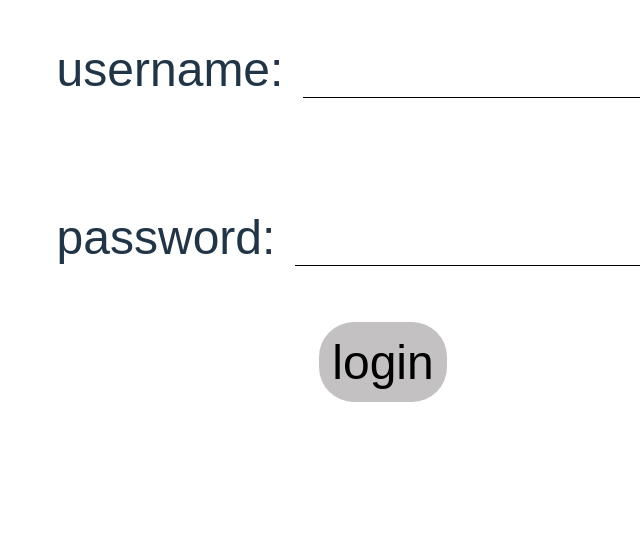
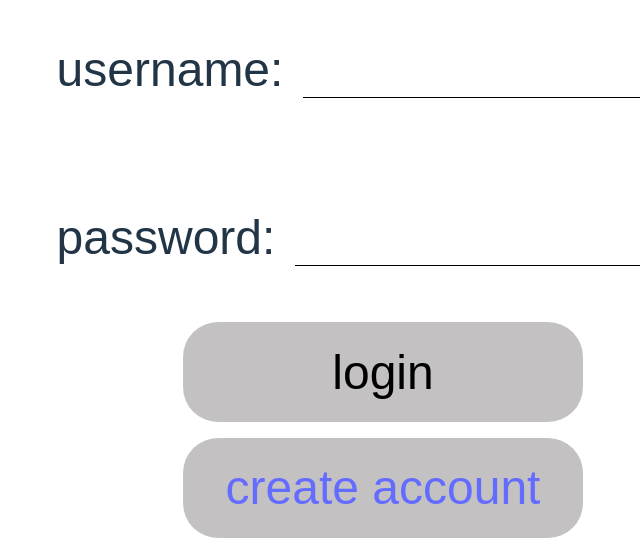
Before and after one commit to s6hib/CSC-307-To-Do-App, a React (Vite) app in the folder packages/react-frontend/: page /login in a window 1280 px wide. Shown: the part 246-800 px from the top of the page, without its empty margins (257-897 px from the left). Built offline with nearby package versions, Linux system fonts and the light colour scheme; a web font is replaced by a local one.

Commit message:
Created CreateAccount page

```diff
--- a/packages/react-frontend/src/App.jsx
+++ b/packages/react-frontend/src/App.jsx
@@ -3,12 +3,17 @@ import { Routes, Route } from "react-router-dom";
 import "./css/App.css";
 import MainPage from "./pages/MainPage.jsx";
 import LoginPage from "./pages/LoginPage.jsx";
+import CreateAccountPage from "./pages/CreateAccountPage.jsx";
 
 function App() {
   return (
     <Routes>
       <Route path="/" element={<MainPage />} />
       <Route path="/login" element={<LoginPage />} />
+      <Route
+        path="/createaccount"
+        element={<CreateAccountPage />}
+      />
     </Routes>
   );
 }
--- a/packages/react-frontend/src/css/LoginPage.css
+++ b/packages/react-frontend/src/css/LoginPage.css
@@ -22,25 +22,35 @@
   font-size: 2rem;
 }
 
-.loginpage-login-box {
+.loginpage-buttons {
   position: absolute;
   display: flex;
+  flex-direction: column;
   align-items: center;
   justify-content: center;
+  text-align: center;
   left: 50%;
-  text-align: center;
   transform: translateX(
     -50%
   ); /*shifts back half the width to center*/
-  background-color: rgb(195, 193, 193);
+  gap: 16px;
+}
+
+.loginpage-button {
+  align-content: center;
   font-size: 3rem;
-  width: 10%;
-  height: 10%;
+  width: 400px;
+  height: 100px;
   padding: 0px;
   border-radius: 35px;
+  background-color: rgb(195, 193, 193);
 }
 
 input:focus {
   border-bottom: 1px solid black;
   outline: none;
 }
+
+.loginpage-button:visited {
+  color: black;
+}
--- a/packages/react-frontend/src/css/MainPage.css
+++ b/packages/react-frontend/src/css/MainPage.css
@@ -17,7 +17,7 @@
   letter-spacing: 10px;
 }
 
-.mainpage-login-box {
+.mainpage-button {
   position: absolute;
   left: 50%;
   bottom: 5%;
@@ -32,6 +32,6 @@
   text-align: center;
 }
 
-.mainpage-login-box:visited {
+.mainpage-button:visited {
   color: black;
 }
--- /dev/null
+++ b/packages/react-frontend/src/pages/CreateAccountPage.jsx
@@ -0,0 +1,5 @@
+function CreateAccount() {
+  return <div>hi</div>;
+}
+
+export default CreateAccount;
--- a/packages/react-frontend/src/pages/LoginPage.jsx
+++ b/packages/react-frontend/src/pages/LoginPage.jsx
@@ -1,3 +1,5 @@
+import { Link } from "react-router-dom";
+
 import "../css/LoginPage.css";
 
 function LoginPage() {
@@ -12,7 +14,15 @@ function LoginPage() {
           <p>password: </p>
           <input type="text" className="loginpage-input" />
         </div>
-        <button className="loginpage-login-box">login</button>
+        <div className="loginpage-buttons">
+          <button className="loginpage-button">login</button>
+          <Link
+            to="/createaccount"
+            className="loginpage-button"
+          >
+            create account
+          </Link>
+        </div>
       </div>
     </>
   );
--- a/packages/react-frontend/src/pages/MainPage.jsx
+++ b/packages/react-frontend/src/pages/MainPage.jsx
@@ -10,7 +10,7 @@ function MainPage() {
         <p className="mainpage-subheading">a TO-DO lissst</p>
       </div>
 
-      <Link to="/login" className="mainpage-login-box">
+      <Link to="/login" className="mainpage-button">
         login
       </Link>
     </>
```
